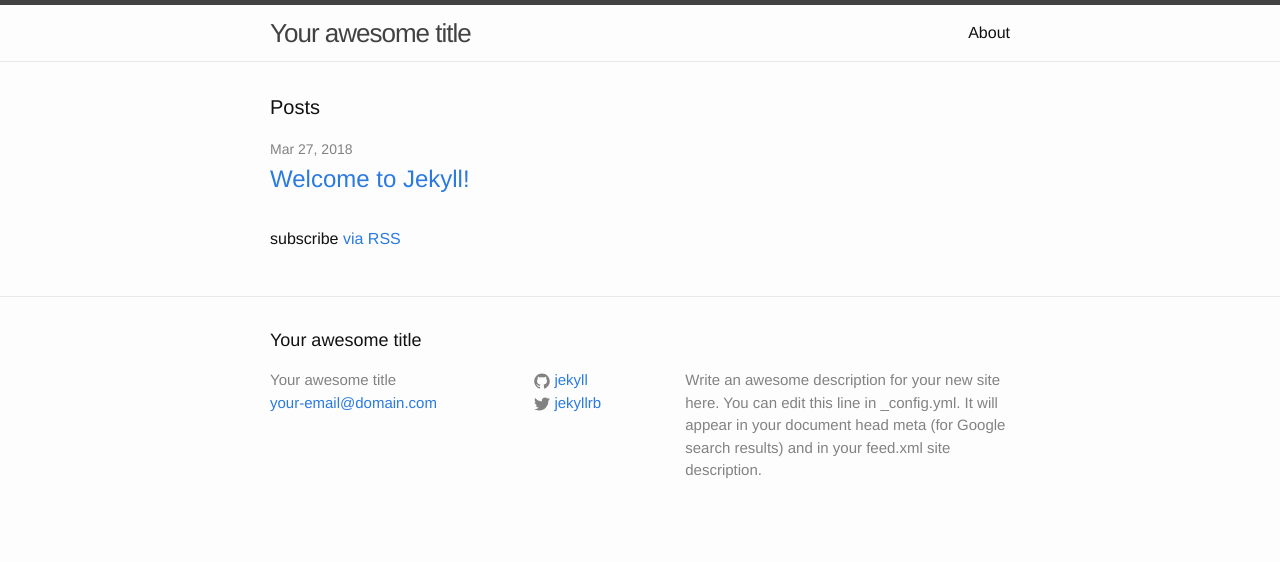
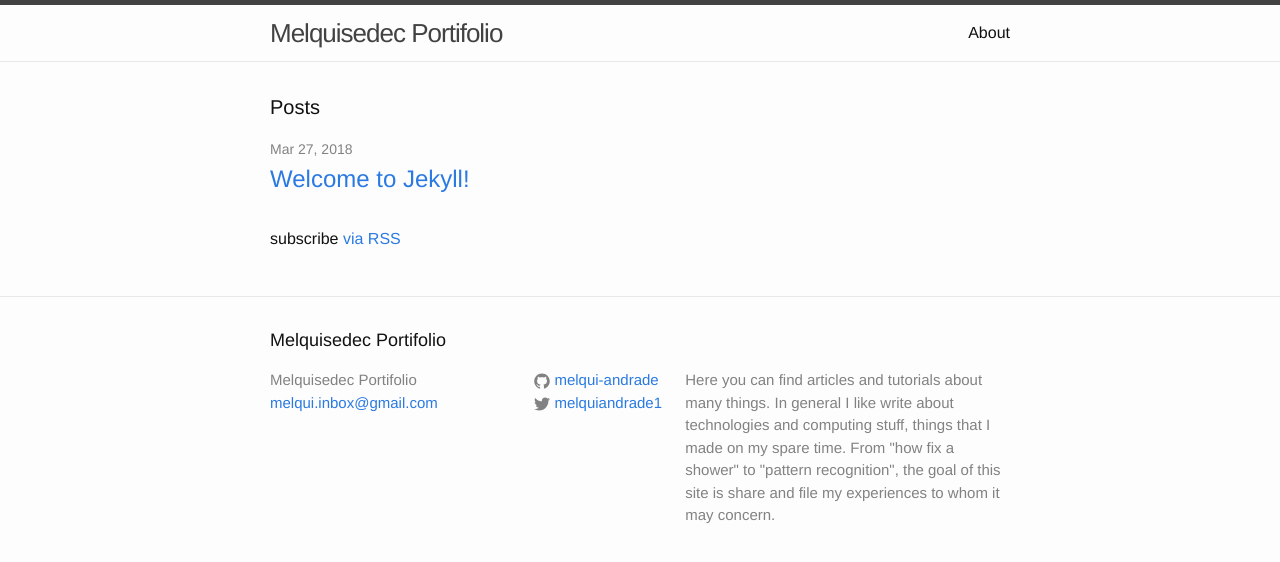
Before and after one commit to melqui-andrade/melqui-andrade.github.io, a Jekyll site: the page built from index.html, in a window 1280 px wide. Shown: the top 562 px of the page. Built offline with Jekyll 4.4.1, drawn with Linux system fonts in a browser that asks for light colours.

Commit message:
informações no _config.yml ajustadas

```diff
--- a/_config.yml
+++ b/_config.yml
@@ -6,16 +6,17 @@
 # 'jekyll serve'. If you change this file, please restart the server process.
 
 # Site settings
-title: Your awesome title
-email: your-email@domain.com
+title: Melquisedec Portifolio
+email: melqui.inbox@gmail.com
 description: > # this means to ignore newlines until "baseurl:"
-  Write an awesome description for your new site here. You can edit this
-  line in _config.yml. It will appear in your document head meta (for
-  Google search results) and in your feed.xml site description.
+  Here you can find articles and tutorials about many things. In general I like
+  write about technologies and computing stuff, things that I made on my spare
+  time. From "how fix a shower" to "pattern recognition", the goal of this site
+  is share and file my experiences to whom it may concern.
 baseurl: "" # the subpath of your site, e.g. /blog
 url: "http://yourdomain.com" # the base hostname & protocol for your site
-twitter_username: jekyllrb
-github_username:  jekyll
+twitter_username: melquiandrade1
+github_username:  melqui-andrade
 
 # Build settings
 markdown: kramdown
```
